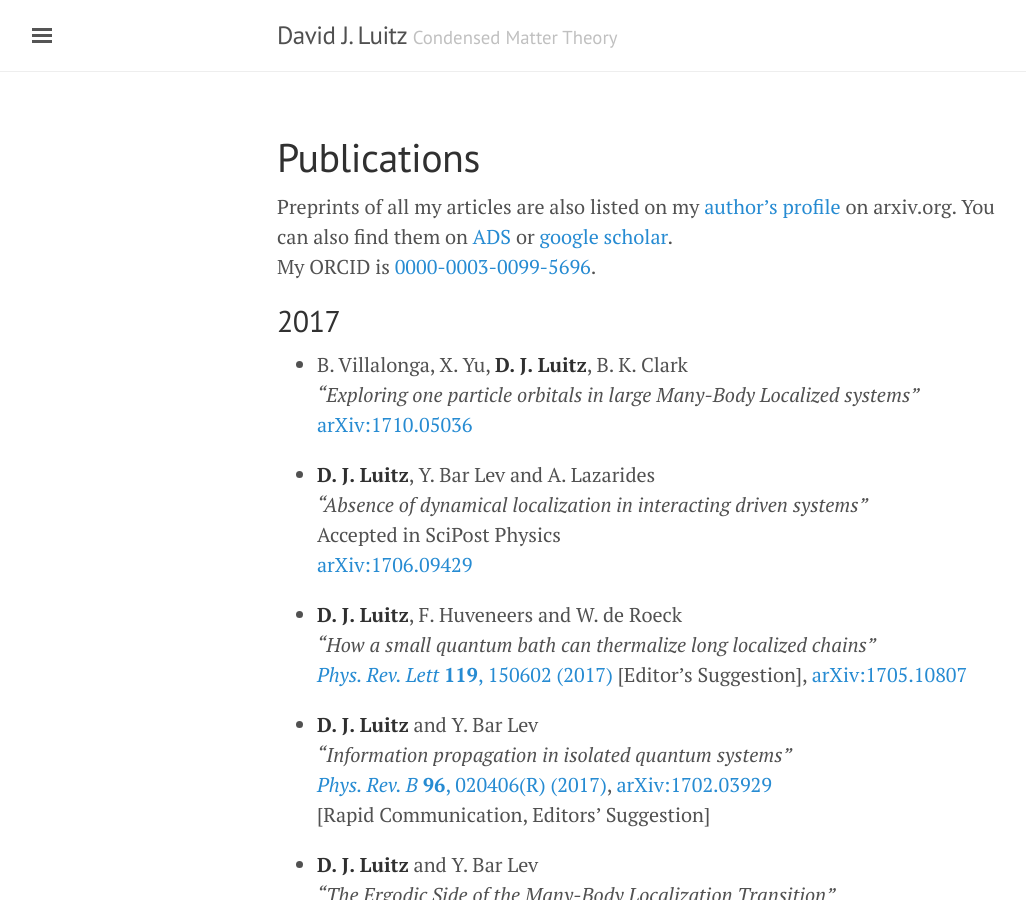
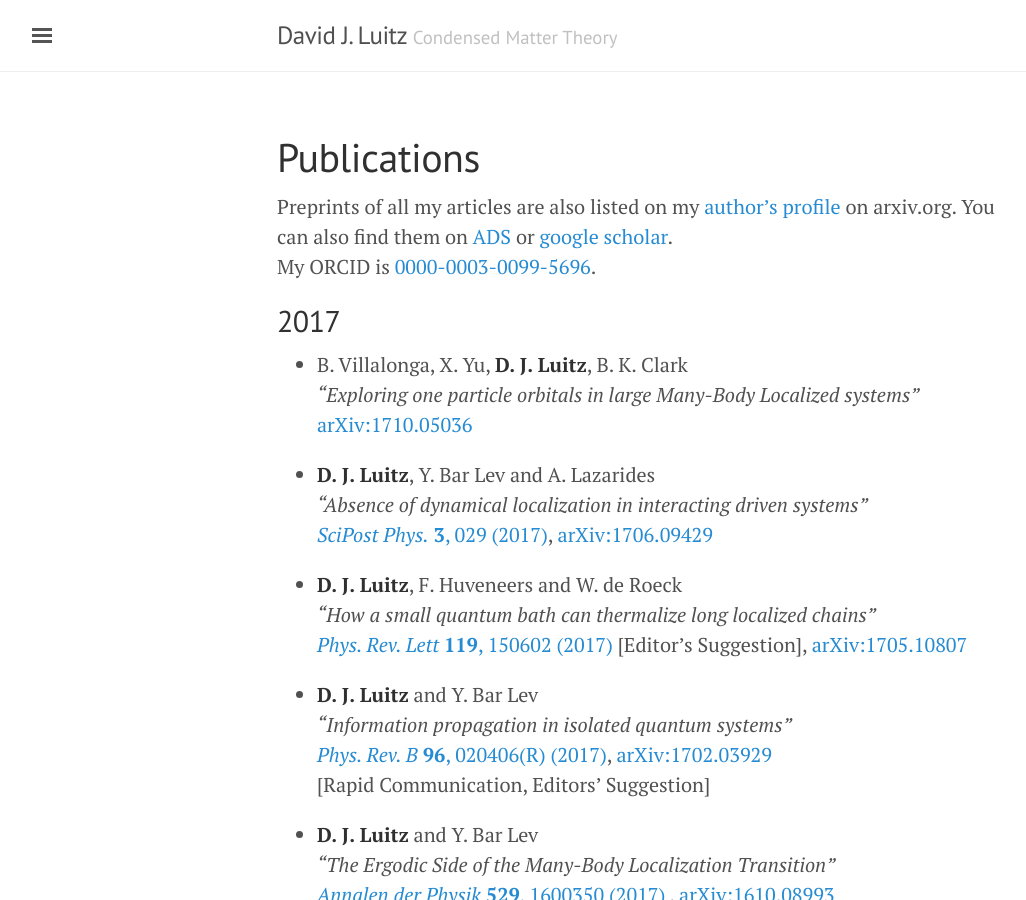
Before and after one commit to dluitz/dluitz.github.io, a Jekyll site: the page built from publications.md, in a window 1280 px wide and 900 px high. Shown: the whole window, without its empty margins (3-1029 px from the left). Built offline with Jekyll 4.4.1, drawn with Linux system fonts in a browser that asks for light colours.

Commit message:
[publist]

```diff
--- a/publications.md
+++ b/publications.md
@@ -16,8 +16,7 @@ My ORCID is [0000-0003-0099-5696](https://orcid.org/0000-0003-0099-5696).
 
 + **D. J. Luitz**, Y. Bar Lev and A. Lazarides
 *"Absence of dynamical localization in interacting driven systems"*
-Accepted in SciPost Physics
-[arXiv:1706.09429](https://arxiv.org/abs/1706.09429)
+[*SciPost Phys.* **3**, 029 (2017)](https://scipost.org/SciPostPhys.3.4.029), [arXiv:1706.09429](https://arxiv.org/abs/1706.09429)
 
 + **D. J. Luitz**, F. Huveneers and W. de Roeck
 *"How a small quantum bath can thermalize long localized chains"*
```
